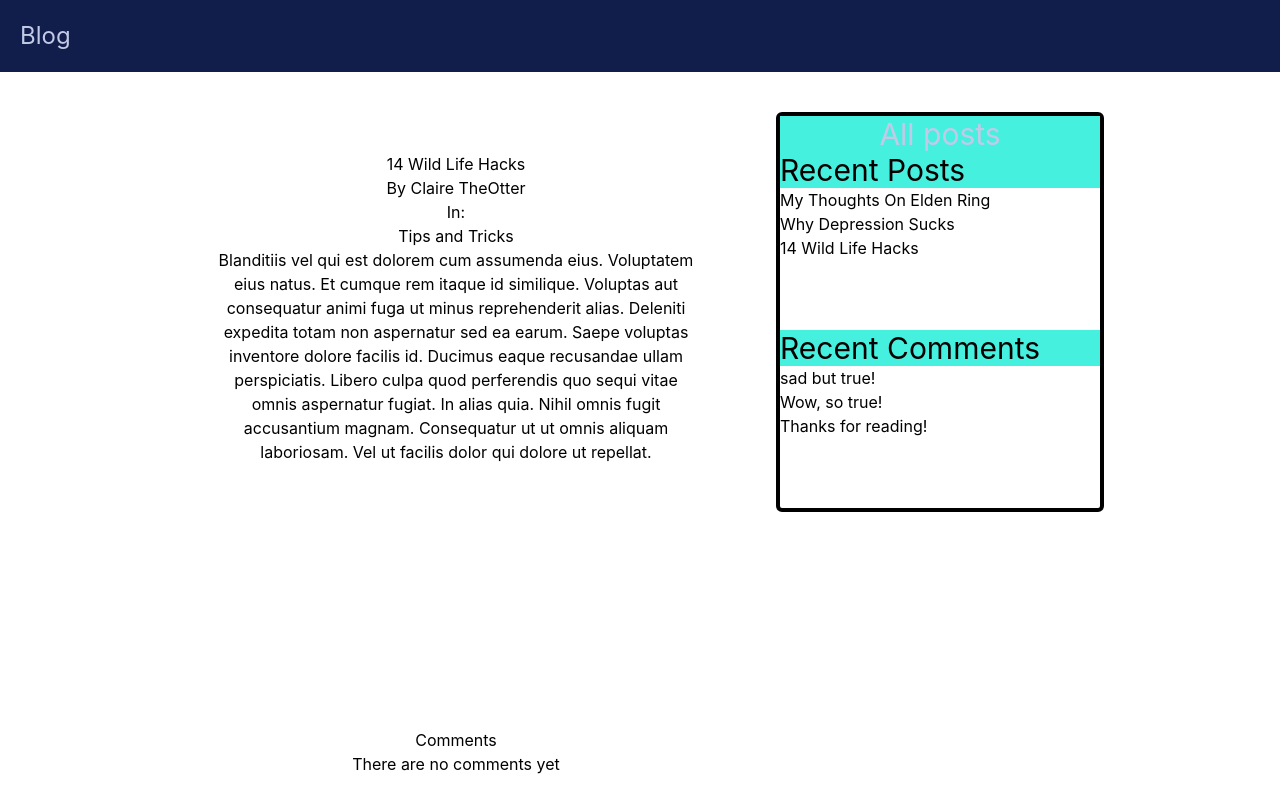
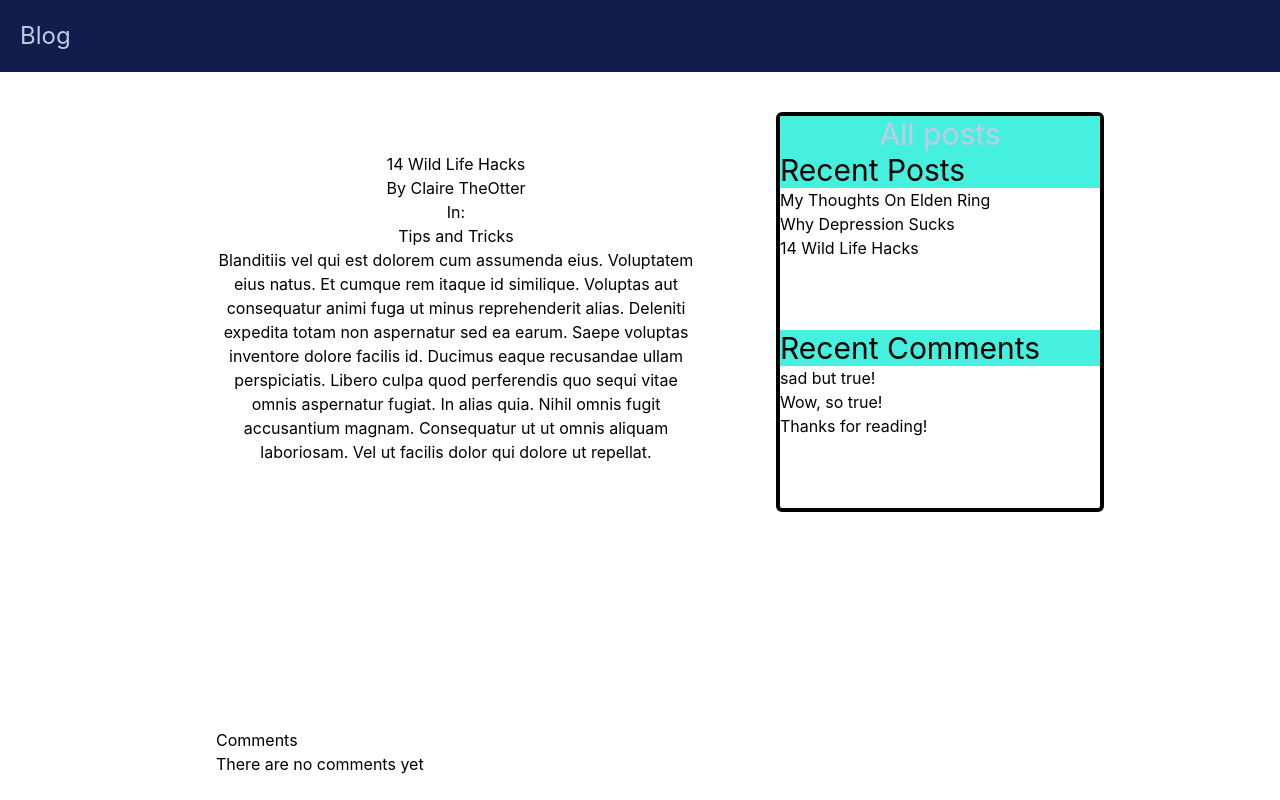
Before and after one commit to DeadpanCakes/BlogFrontEnd, a React (Create React App) app: page /posts/487013701 in a window 1280 px wide. Shown: the top 800 px of the page. Built offline with nearby package versions, Linux system fonts and the light colour scheme.

Commit message:
added key to tags

```diff
--- a/src/components/posts/Post.js
+++ b/src/components/posts/Post.js
@@ -14,6 +14,7 @@ const Post = () => {
   const containerStyle = "grid grid-cols-3 items-center p-10 pr-44 gap-10";
   const mainStyle = "col-span-2 p-10 pl-44 self-end"
   const sidebarStyle = "self-start"
+  const commentSection = "text-left"
   return (
     <div className={containerStyle}>
       <main className={mainStyle}>
@@ -27,14 +28,14 @@ const Post = () => {
               <p>In: </p>
               <ul>
                 {post.tags.map((tag) => (
-                  <li>{tag}</li>
+                  <li key={"tag"+tag}>{tag}</li>
                 ))}
               </ul>
             </span>
           </section>
           <Content content={post.content} sidebarStyle={sidebarStyle} />
         </article>
-        <section>
+        <section className={commentSection}>
           <h4>Comments</h4>
           <CommentList />
         </section>
```
